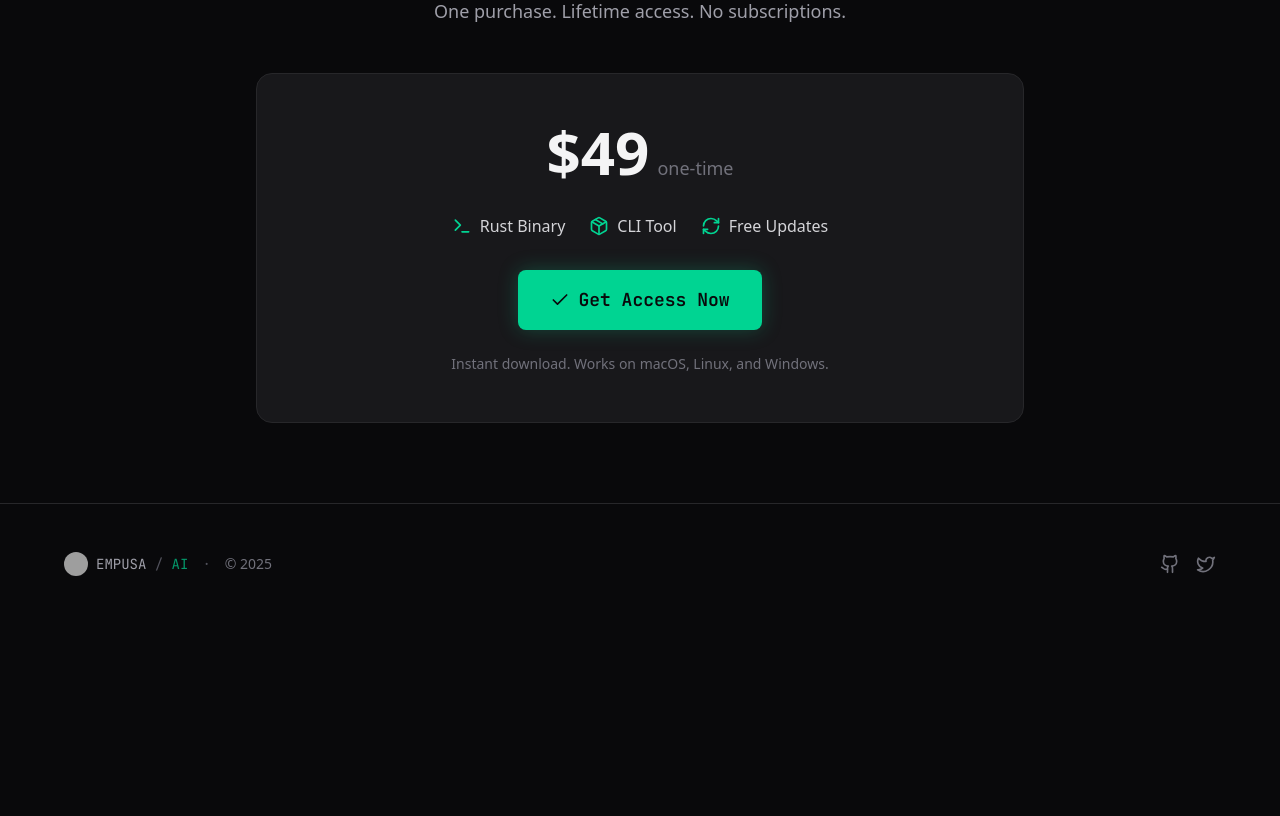
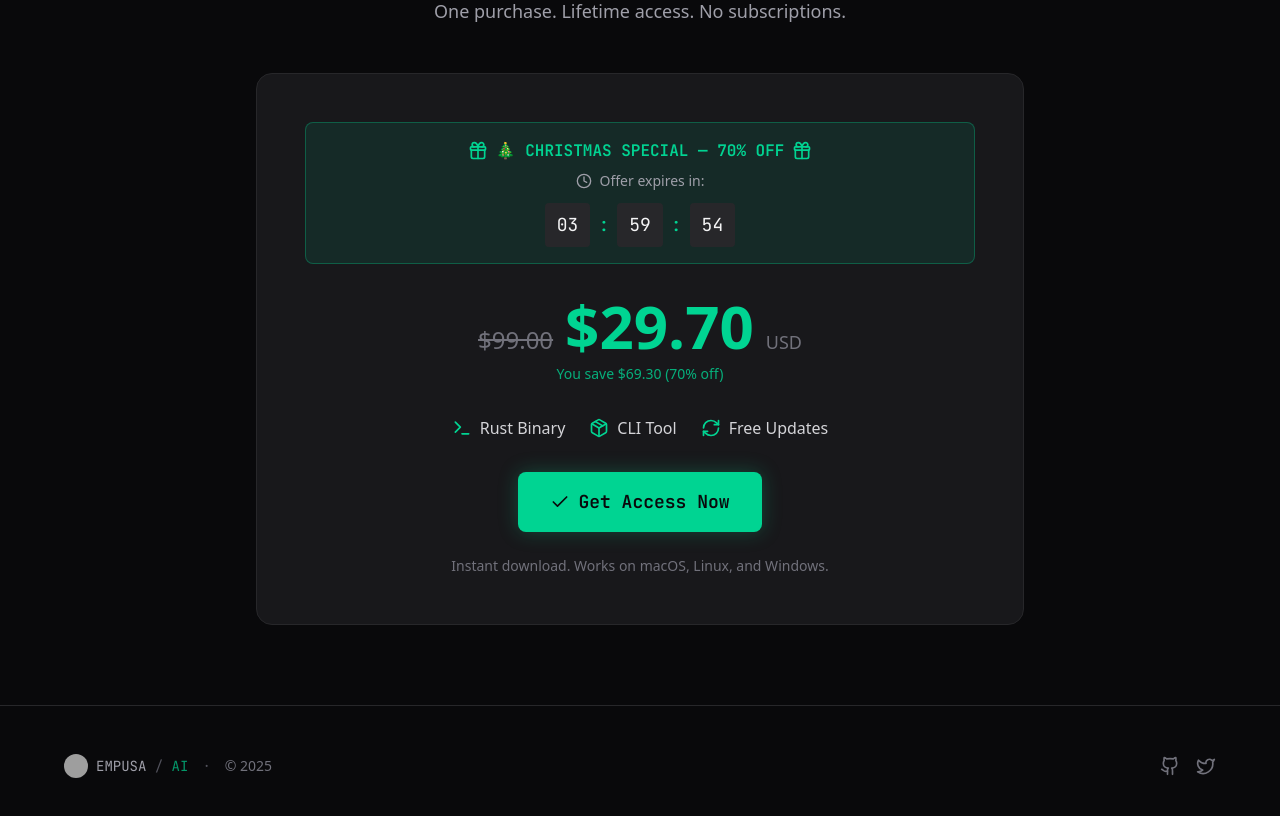
Before and after one commit to justin55afdfdsf5ds45f4ds5f45ds4/empusaaiimproved-fb, a React (Vite) app: page / in a window 1280 px wide. Shown: the part 2420-3236 px from the top of the page. Before the commit the page ends 3044 px from the top, so only its background shows below. Built offline with nearby package versions, Linux system fonts and the light colour scheme; grey boxes are pictures that could not be loaded.

Commit message:
Add Christmas 70% discount with countdown timer

```diff
--- a/src/components/Pricing.tsx
+++ b/src/components/Pricing.tsx
@@ -1,10 +1,55 @@
-import { Check, Terminal, RefreshCw, Package } from 'lucide-react'
+import { Check, Terminal, RefreshCw, Package, Clock, Gift } from 'lucide-react'
+import { useState, useEffect } from 'react'
 
 const features = [
   { icon: Terminal, text: 'Rust Binary' },
   { icon: Package, text: 'CLI Tool' },
   { icon: RefreshCw, text: 'Free Updates' },
 ]
+
+function CountdownTimer() {
+  const [timeLeft, setTimeLeft] = useState(() => {
+    const saved = sessionStorage.getItem('cmp-discount-timer')
+    if (saved) {
+      const remaining = parseInt(saved) - Date.now()
+      return remaining > 0 ? remaining : 0
+    }
+    const fourHours = 4 * 60 * 60 * 1000
+    sessionStorage.setItem('cmp-discount-timer', String(Date.now() + fourHours))
+    return fourHours
+  })
+
+  useEffect(() => {
+    const interval = setInterval(() => {
+      const saved = sessionStorage.getItem('cmp-discount-timer')
+      if (saved) {
+        const remaining = parseInt(saved) - Date.now()
+        setTimeLeft(remaining > 0 ? remaining : 0)
+      }
+    }, 1000)
+    return () => clearInterval(interval)
+  }, [])
+
+  const hours = Math.floor(timeLeft / (1000 * 60 * 60))
+  const minutes = Math.floor((timeLeft % (1000 * 60 * 60)) / (1000 * 60))
+  const seconds = Math.floor((timeLeft % (1000 * 60)) / 1000)
+
+  const pad = (n: number) => n.toString().padStart(2, '0')
+
+  if (timeLeft <= 0) {
+    return null
+  }
+
+  return (
+    <div className="flex items-center justify-center gap-2 font-mono text-lg">
+      <div className="bg-zinc-800 px-3 py-2 rounded">{pad(hours)}</div>
+      <span className="text-emerald-400">:</span>
+      <div className="bg-zinc-800 px-3 py-2 rounded">{pad(minutes)}</div>
+      <span className="text-emerald-400">:</span>
+      <div className="bg-zinc-800 px-3 py-2 rounded">{pad(seconds)}</div>
+    </div>
+  )
+}
 
 export default function Pricing() {
   return (
@@ -17,12 +62,32 @@ export default function Pricing() {
           One purchase. Lifetime access. No subscriptions.
         </p>
         <div className="bg-zinc-900 border border-zinc-800 rounded-2xl p-8 sm:p-12">
+          {/* Christmas Discount Banner */}
+          <div className="bg-emerald-400/10 border border-emerald-400/30 rounded-lg p-4 mb-8">
+            <div className="flex items-center justify-center gap-2 text-emerald-400 mb-2">
+              <Gift className="w-5 h-5" />
+              <span className="font-mono font-semibold">🎄 CHRISTMAS SPECIAL — 70% OFF</span>
+              <Gift className="w-5 h-5" />
+            </div>
+            <div className="flex items-center justify-center gap-2 text-zinc-400 text-sm mb-3">
+              <Clock className="w-4 h-4" />
+              <span>Offer expires in:</span>
+            </div>
+            <CountdownTimer />
+          </div>
+
+          {/* Pricing */}
           <div className="mb-8">
-            <div className="flex items-baseline justify-center gap-2">
-              <span className="text-5xl sm:text-6xl font-bold text-zinc-100">$49</span>
-              <span className="text-zinc-500 text-lg">one-time</span>
+            <div className="flex items-baseline justify-center gap-3">
+              <span className="text-2xl text-zinc-500 line-through">$99.00</span>
+              <span className="text-5xl sm:text-6xl font-bold text-emerald-400">$29.70</span>
+              <span className="text-zinc-500 text-lg">USD</span>
+            </div>
+            <div className="mt-2 text-sm text-emerald-400/80">
+              You save $69.30 (70% off)
             </div>
           </div>
+
           <div className="flex flex-col sm:flex-row items-center justify-center gap-6 mb-8">
             {features.map((feature, index) => (
               <div key={index} className="flex items-center gap-2 text-zinc-300">
```
